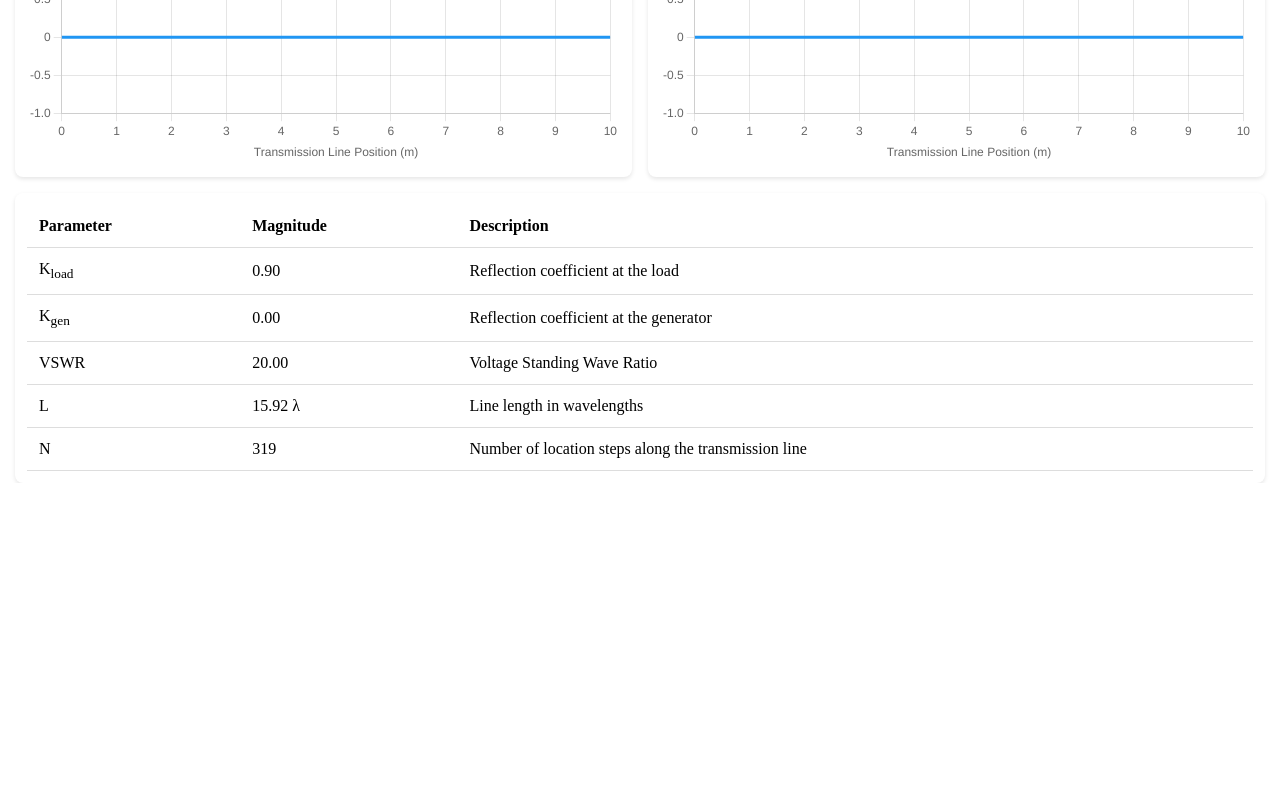
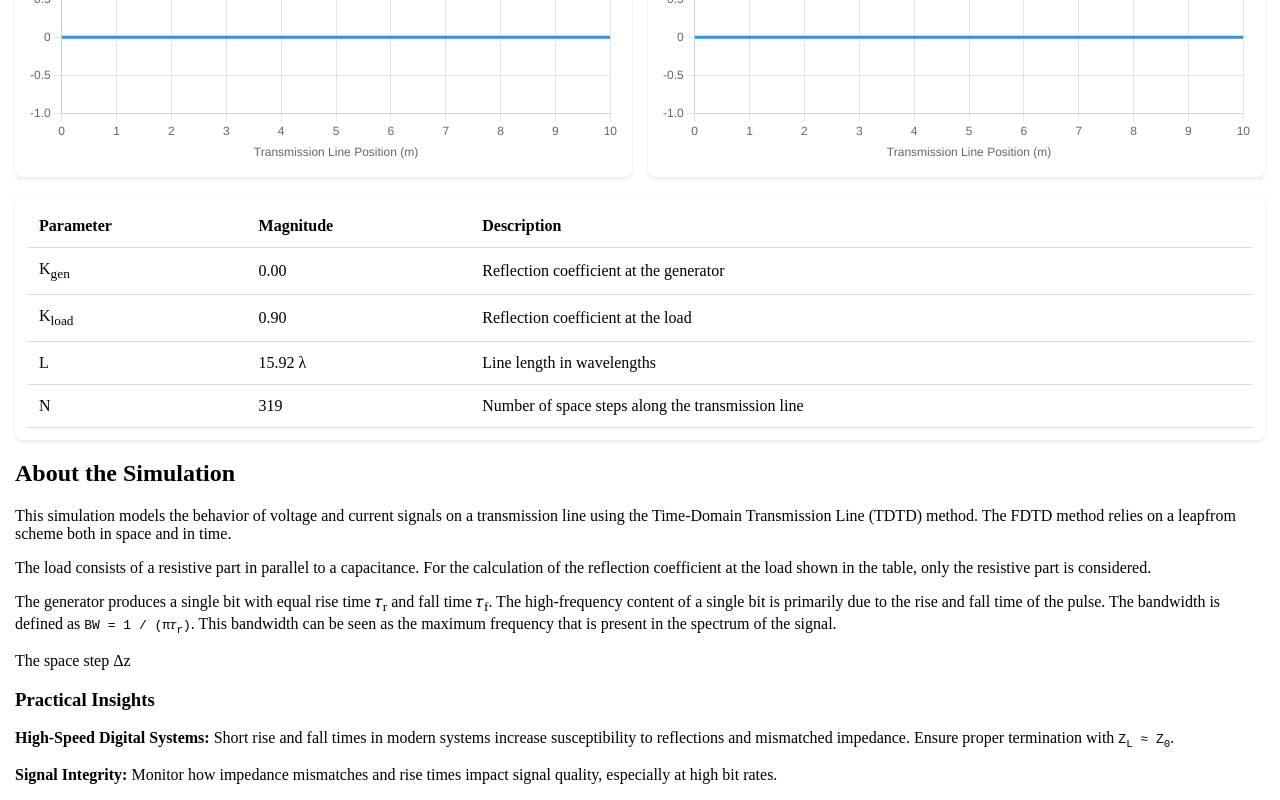
Before and after one commit to egvhauwa/transmission-line, a Vue app: page / in a window 1280 px wide. Shown: the part 454-1254 px from the top of the page. Before the commit the page ends 937 px from the top, so only its background shows below. Built offline with nearby package versions, Linux system fonts and the light colour scheme.

Commit message:
start explanation

```diff
--- a/src/App.vue
+++ b/src/App.vue
@@ -32,6 +32,7 @@
       </div>
     </div>
     <ResultsTable class="results-table card" :results="results" />
+    <Explanation />
   </div>
 </template>
 
@@ -44,6 +45,7 @@ import { defaultParameters } from './utils/simulator';
 import ParametersForm from './components/ParametersForm.vue';
 import WaveChart from './components/WaveChart.vue';
 import ResultsTable from './components/ResultsTable.vue';
+import Explanation from './components/Explanation.vue';
 
 import './assets/styles/container.css';
 
--- /dev/null
+++ b/src/components/Explanation.vue
@@ -0,0 +1,44 @@
+<template>
+  <div class="explanatory-text">
+    <h2>About the Simulation</h2>
+    <p>
+      This simulation models the behavior of voltage and current signals on a
+      transmission line using the Time-Domain Transmission Line (TDTD) method.
+      The FDTD method relies on a leapfrom scheme both in space and in time.
+    </p>
+
+    <p>
+      The load consists of a resistive part in parallel to a capacitance. For
+      the calculation of the reflection coefficient at the load shown in the
+      table, only the resistive part is considered.
+    </p>
+
+    <p>
+      The generator produces a single bit with equal rise time 𝜏<sub>r</sub> and
+      fall time 𝜏<sub>f</sub>. The high-frequency content of a single bit is
+      primarily due to the rise and fall time of the pulse. The bandwidth is
+      defined as <code>BW = 1 / (π𝜏<sub>r</sub>)</code>. This bandwidth can be
+      seen as the maximum frequency that is present in the spectrum of the
+      signal.
+    </p>
+
+    <p>The space step Δz</p>
+
+    <h3>Practical Insights</h3>
+    <p>
+      <strong>High-Speed Digital Systems:</strong> Short rise and fall times in
+      modern systems increase susceptibility to reflections and mismatched
+      impedance. Ensure proper termination with
+      <code>Z<sub>L</sub> ≈ Z<sub>0</sub></code
+      >.
+    </p>
+    <p>
+      <strong>Signal Integrity:</strong> Monitor how impedance mismatches and
+      rise times impact signal quality, especially at high bit rates.
+    </p>
+  </div>
+</template>
+
+<script setup lang="ts"></script>
+
+<style scoped></style>
--- a/src/components/ResultsTable.vue
+++ b/src/components/ResultsTable.vue
@@ -10,19 +10,14 @@
       </thead>
       <tbody>
         <tr>
-          <td>K<sub>load</sub></td>
-          <td>{{ props.results.Kl.toFixed(2) }}</td>
-          <td>Reflection coefficient at the load</td>
-        </tr>
-        <tr>
           <td>K<sub>gen</sub></td>
           <td>{{ props.results.Kg.toFixed(2) }}</td>
           <td>Reflection coefficient at the generator</td>
         </tr>
         <tr>
-          <td>VSWR</td>
-          <td>{{ props.results.vswr.toFixed(2) }}</td>
-          <td>Voltage Standing Wave Ratio</td>
+          <td>K<sub>load</sub></td>
+          <td>{{ props.results.Kl.toFixed(2) }}</td>
+          <td>Reflection coefficient at the load</td>
         </tr>
         <tr>
           <td>L</td>
@@ -32,7 +27,7 @@
         <tr>
           <td>N</td>
           <td>{{ props.results.N }}</td>
-          <td>Number of location steps along the transmission line</td>
+          <td>Number of space steps along the transmission line</td>
         </tr>
       </tbody>
     </table>
--- a/src/utils/simulator.ts
+++ b/src/utils/simulator.ts
@@ -25,9 +25,8 @@ export const defaultParameters = {
 };
 
 export interface Results {
+  Kg: number; // Reflection coefficient at the generator
   Kl: number; // Reflection coefficient at the load
-  Kg: number; // Reflection coefficient at the generator
-  vswr: number; // Voltage Standing Wave Ratio
   L: number; // Line length in wavelengths
   N: number; // Location steps
 }
@@ -77,13 +76,11 @@ export class Simulator {
 
     const Kl = (Rl - Rc) / (Rl + Rc);
     const Kg = (Rg - Rc) / (Rg + Rc);
-    const vswr = (1 + Kl) / (1 - Kl);
     const L = d / this.minWaveLength;
     const N = this.N;
     return {
       Kl,
       Kg,
-      vswr,
       L,
       N,
     };
```
